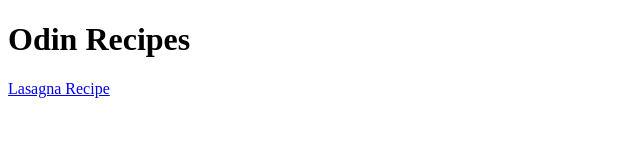
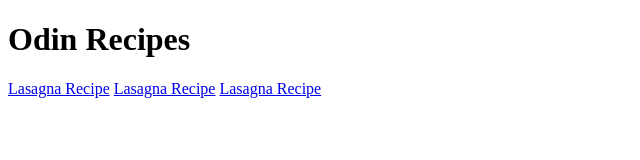
Before and after one commit to bl4ze4447/odin-recipes, a plain HTML site: page index.html in a window 1280 px wide. Shown: the whole page, without its empty margins (0-640 px from the left). Drawn offline with Linux system fonts and the light colour scheme.

Commit message:
Created two more recipes and added anchors to them in the main page
The two new recipes are:
- Boiled eggs
- Milk and cereal

```diff
--- a/index.html
+++ b/index.html
@@ -8,5 +8,7 @@
 <body>
     <h1>Odin Recipes</h1>
     <a href="./recipes/lasagna.html">Lasagna Recipe</a>
+    <a href="./recipes/boiled_egg.html">Lasagna Recipe</a>
+    <a href="./recipes/milk_and_cereal.html">Lasagna Recipe</a>
 </body>
 </html>
```
Also changed, not shown: recipes/boiled_egg.html (added), recipes/milk_and_cereal.html (added).
